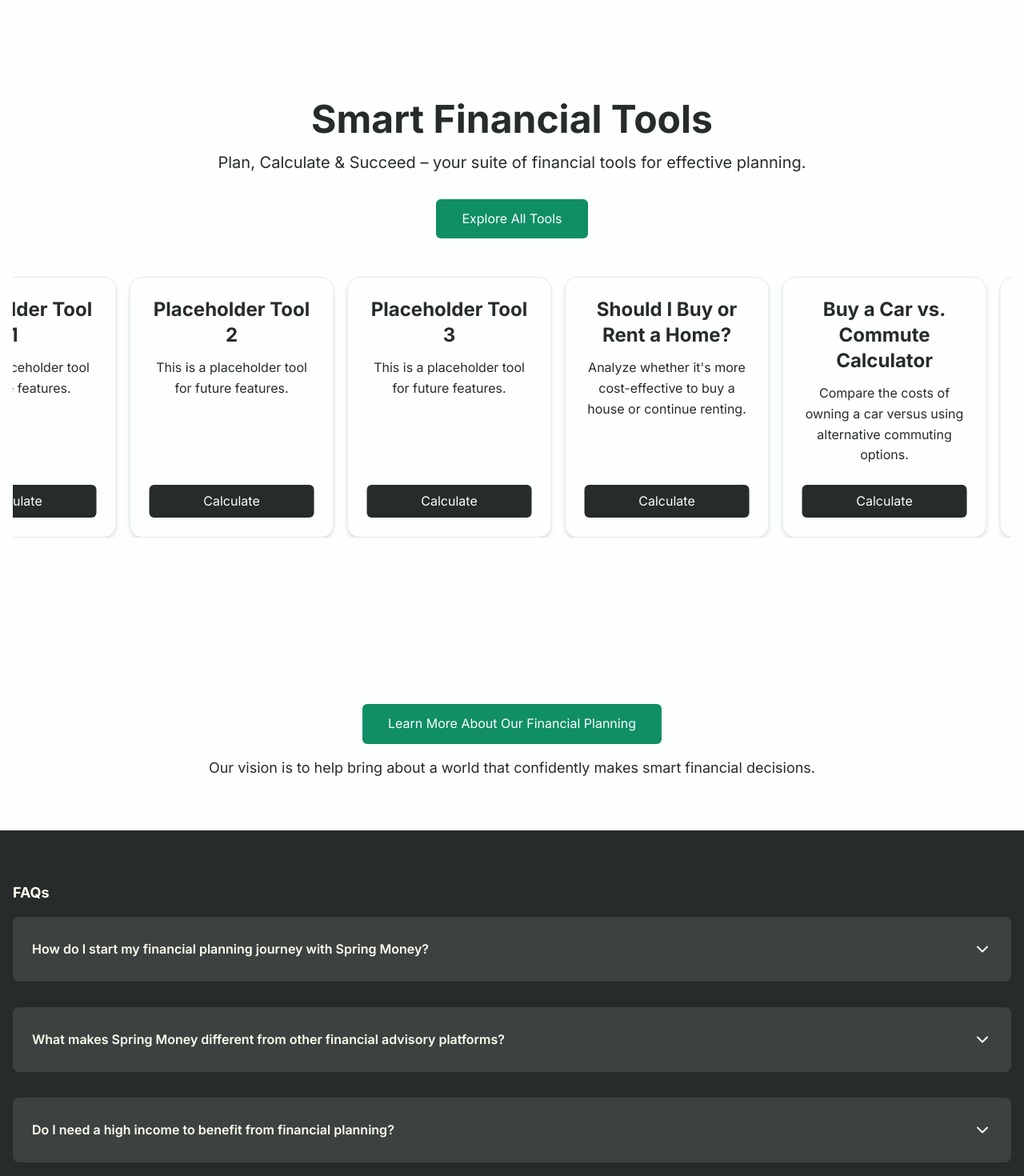
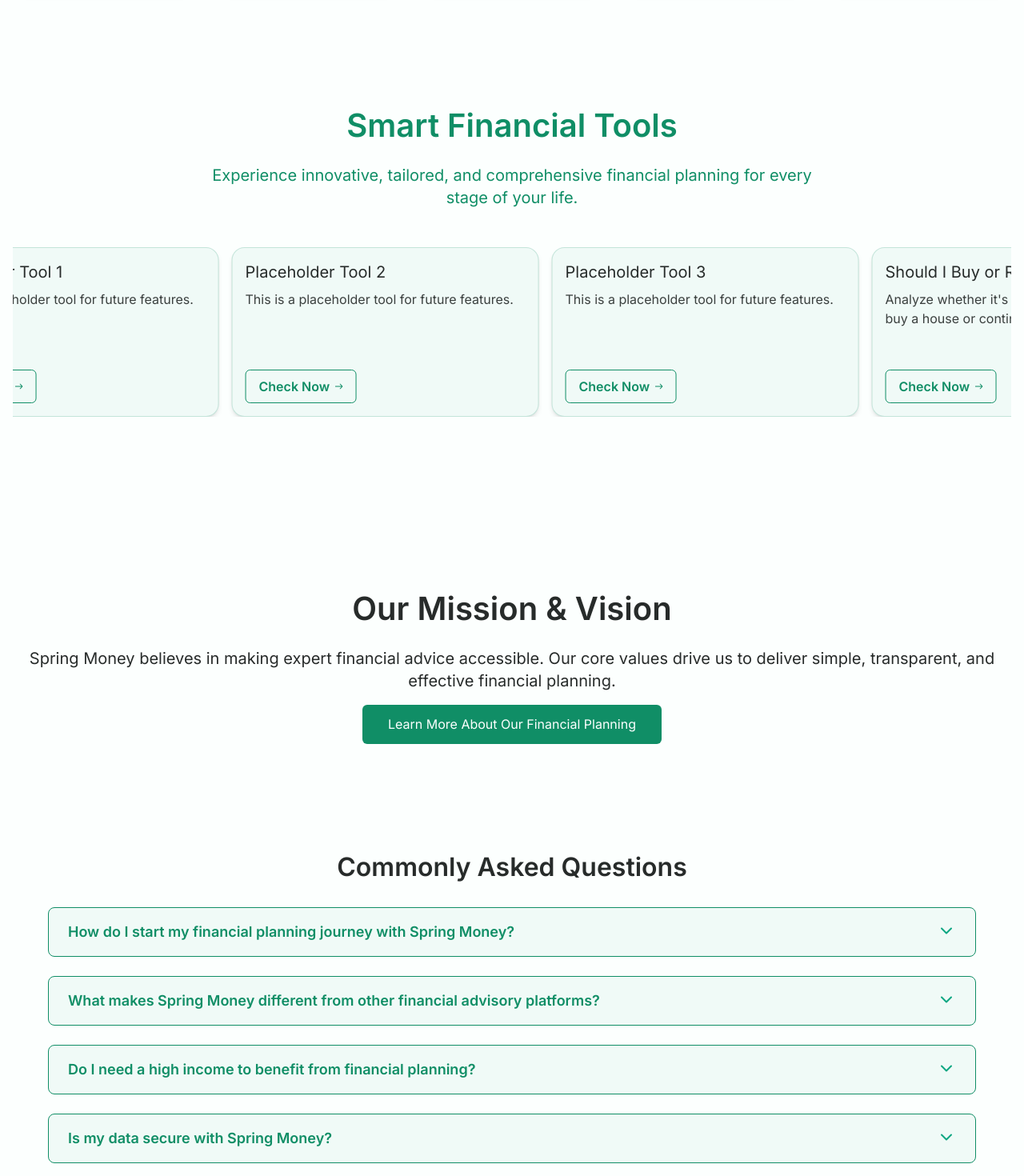
Before and after one commit to sahil01718/spring-website-revamp, a Next.js app: page / in a window 1280 px wide. Shown: the part 1280-2750 px from the top of the page at 80% size. Built offline with nearby package versions, Linux system fonts and the light colour scheme.

Commit message:
changes in home page including faqs and carousel

```diff
--- a/app/components/FAQAccordion.tsx
+++ b/app/components/FAQAccordion.tsx
@@ -3,43 +3,12 @@ import React, { useState } from "react";
 import Image from "next/image";
 import arrow from "../../public/chevron-down.svg";
 
-const faqs = [
-  {
-    question: "How do I start my financial planning journey with Spring Money?",
-    answer:
-      "Connect with us on WhatsApp, and our SEBI-registered experts will assess your needs and guide you toward the right plan.",
-  },
-  {
-    question: "What makes Spring Money different from other financial advisory platforms?",
-    answer:
-      "We connect you directly with SEBI-registered experts who provide unbiased, personalized guidance with transparency and actionable strategies.",
-  },
-  {
-    question: "Do I need a high income to benefit from financial planning?",
-    answer:
-      "Not at all. Our strategies are tailored for every stage of your financial journey, whether you're starting out or managing substantial wealth.",
-  },
-  {
-    question: "Is my data secure with Spring Money?",
-    answer: "Yes. We follow strict data protection policies to keep your financial information safe.",
-  },
-  {
-    question: "How do I access the free financial calculators?",
-    answer:
-      "Simply explore our tools on the website. For detailed analysis, we can send a personalized report directly to your WhatsApp.",
-  },
-  {
-    question: "How much does a financial planning consultation cost?",
-    answer:
-      "We offer both one-time and comprehensive planning options. Pricing depends on your unique needs. Contact us on WhatsApp to discuss the best plan for you.",
-  },
-];
 
-export default function FAQAccordion() {
+export default function FAQAccordion({ faqs }: { faqs: { question: string; answer: string }[] }) {
   return (
-    <div className="mt-6">
-      <h3 className="text-lg font-bold text-[#FCFFEE] mb-4">FAQs</h3>
-      <div className="flex flex-col gap-8 ">
+    <div className="mt-6 px-[60px] pb-[60px]">
+      <h3 className="flex justify-center text-[32px] font-semibold text-[#272B2A] mb-6">Commonly Asked Questions</h3>
+      <div className="flex flex-col gap-6 ">
         {faqs.map((faq, index) => (
           <FAQItem key={index} question={faq.question} answer={faq.answer} />
         ))}
@@ -51,10 +20,10 @@ export default function FAQAccordion() {
 function FAQItem({ question, answer }: { question: string; answer: string }) {
   const [open, setOpen] = useState(false);
   return (
-    <div className="border-gray-500 py-3 bg-accordion rounded-lg">
+    <div className="border border-[#108E66]  bg-[#F0FAF7] rounded-lg">
       <button
         onClick={() => setOpen(!open)}
-        className="w-full text-left text-base font-semibold text-[#FCFFEE] focus:outline-none px-6 py-4 flex justify-between"
+        className="w-full text-left text-lg font-semibold text-[#108E66] focus:outline-none px-6 py-4 flex justify-between"
       >
         {question}
         <Image
@@ -63,10 +32,11 @@ function FAQItem({ question, answer }: { question: string; answer: string }) {
           height={24}
           alt="chevron image"
           className={`transform duration-300 transition-transform ${open ? '' : 'rotate-180'}`}
+          style={{ filter: 'brightness(0) saturate(100%) invert(45%) sepia(95%) saturate(427%) hue-rotate(116deg) brightness(94%) contrast(91%)' }}
         />
       </button>
       {open && (
-        <p className="border-t text-sm text-[#FCFFEE] transition-all duration-300 px-6 py-4">
+        <p className="border-t border-[#108E66] text-base text-[#108E66] transition-all duration-300 px-6 py-4">
           {answer}
         </p>
       )}
--- a/app/layout.tsx
+++ b/app/layout.tsx
@@ -12,9 +12,6 @@ export const metadata = {
 const Footer = () => (
   <footer className="bg-[#272B2A] py-10">
     <div className="container mx-auto px-4">
-      {/* FAQ Accordion remains intact */}
-      <FAQAccordion />
-      {/* Footer Main Grid */}
       <div className="mt-8 grid grid-cols-1 md:grid-cols-3 gap-8">
         <div className="flex flex-col items-center justify-center sm:justify-start sm:items-start">
           <h3 className="text-xl font-semibold text-[#fcfffe]">Download the app</h3>
--- a/app/page.tsx
+++ b/app/page.tsx
@@ -3,6 +3,8 @@ import React, { useState } from "react";
 import Link from "next/link";
 import { motion } from "framer-motion";
 import Image from "next/image";
+import FAQAccordion from "./components/FAQAccordion";
+import sideArrow from "../public/Arrow 1.svg"
 
 /* ---------------------------------
    Carousel Component with Auto-Scrolling Animation
@@ -147,6 +149,39 @@ const TestimonialCard = ({
 /* ---------------------------------
    HomePage Component
 --------------------------------- */
+
+const faqs = [
+  {
+    question: "How do I start my financial planning journey with Spring Money?",
+    answer:
+      "Connect with us on WhatsApp, and our SEBI-registered experts will assess your needs and guide you toward the right plan.",
+  },
+  {
+    question: "What makes Spring Money different from other financial advisory platforms?",
+    answer:
+      "We connect you directly with SEBI-registered experts who provide unbiased, personalized guidance with transparency and actionable strategies.",
+  },
+  {
+    question: "Do I need a high income to benefit from financial planning?",
+    answer:
+      "Not at all. Our strategies are tailored for every stage of your financial journey, whether you're starting out or managing substantial wealth.",
+  },
+  {
+    question: "Is my data secure with Spring Money?",
+    answer: "Yes. We follow strict data protection policies to keep your financial information safe.",
+  },
+  {
+    question: "How do I access the free financial calculators?",
+    answer:
+      "Simply explore our tools on the website. For detailed analysis, we can send a personalized report directly to your WhatsApp.",
+  },
+  {
+    question: "How much does a financial planning consultation cost?",
+    answer:
+      "We offer both one-time and comprehensive planning options. Pricing depends on your unique needs. Contact us on WhatsApp to discuss the best plan for you.",
+  },
+];
+
 export default function HomePage() {
   const [activeTestimonial, setActiveTestimonial] = useState<string | null>(null);
 
@@ -213,33 +248,34 @@ export default function HomePage() {
       </section>
 
       {/* TOOLS SECTION (Carousel with Auto-Scrolling) */}
-      <section className="py-20 px-4 text-center bg-[#fcfffe] text-[#272B2A]">
+      <section className="container mx-auto py-20 px-4 text-center bg-[#fcfffe] text-[#272B2A] max-w-screen-xl">
         <div className="max-w-3xl mx-auto mb-12">
-          <h1 className="text-4xl md:text-5xl font-bold mb-4">Smart Financial Tools</h1>
-          <p className="text-lg md:text-xl mb-8">
-            Plan, Calculate &amp; Succeed – your suite of financial tools for effective planning.
+          <h1 className="text-[40px] font-semibold mb-4 text-[#108E66]">Smart Financial Tools</h1>
+          <p className="text-xl mb-8 text-[#108E66] font-normal">
+          Experience innovative, tailored, and comprehensive financial planning for every stage of your life.
           </p>
-          <Link
+          {/* <Link
             href="/tools"
             className="inline-block bg-[#108e66] text-[#fcfffe] px-8 py-3 rounded-md font-medium hover:bg-[#272B2A] transition-colors"
           >
             Explore All Tools
-          </Link>
+          </Link> */}
         </div>
         <Carousel>
           {calculators.map((calc) => (
             <motion.div
               key={calc.id}
               whileHover={{ scale: 1.05 }}
-              className="flex-shrink-0 bg-[#fcfffe] border border-gray-200 p-6 rounded-2xl shadow-md w-64 hover:shadow-xl transition-shadow flex flex-col"
+              className="flex-shrink-0 bg-[#F0FAF7] border border-[#108e6633] p-4 rounded-2xl shadow-md w-96 items-start hover:shadow-xl transition-shadow flex flex-col"
             >
-              <h2 className="text-2xl font-bold mb-3">{calc.title}</h2>
-              <p className="mb-6 flex-grow break-words">{calc.description}</p>
+              <h2 className="text-xl text-[#272B2A] font-medium mb-2">{calc.title}</h2>
+              <p className="mb-6 text-[#272b2ae6] text-base font-normal text-start flex-grow">{calc.description}</p>
               <Link
                 href={`/tools/${calc.slug}`}
-                className="inline-block bg-[#272B2A] text-[#fcfffe] px-4 py-2 rounded-md hover:bg-[#108e66] transition text-center"
+                className="flex border border-[#108E66] gap-[6px] px-4 py-2 rounded-md hover:bg-white transition text-center"
               >
-                Calculate
+                <p className="text-base font-semibold text-[#108E66]">Check Now</p>
+                <Image src={sideArrow} width={10} height={10} alt="right arrow"/>
               </Link>
             </motion.div>
           ))}
@@ -248,7 +284,9 @@ export default function HomePage() {
 
       {/* MISSION & VISION SECTION */}
       <section className="container mx-auto px-4 py-16 max-w-screen-xl">
-        <div className="flex justify-center">
+        <div className="flex flex-col items-center text-center justify-center gap-4">
+          <p className="text-[#272B2A] text-[40px] font-semibold">Our Mission & Vision</p>
+          <p className="text-[#272B2A] text-xl font-normal">Spring Money believes in making expert financial advice accessible. Our core values drive us to deliver simple, transparent, and effective financial planning.</p>
           <Link
             href="/financial-planning"
             className="inline-block bg-[#108e66] text-[#fcfffe] px-8 py-3 rounded-md font-medium hover:bg-[#272B2A] transition-colors"
@@ -256,10 +294,9 @@ export default function HomePage() {
             Learn More About Our Financial Planning
           </Link>
         </div>
-        <p className="text-center text-[#272B2A] text-lg mt-4">
-          Our vision is to help bring about a world that confidently makes smart financial decisions.
-        </p>
       </section>
+      {/* FAQ Accordion remains intact */}
+      <FAQAccordion faqs={faqs}/>
     </div>
   );
 }
```
Also changed, not shown: public/Arrow 1.svg (added).
